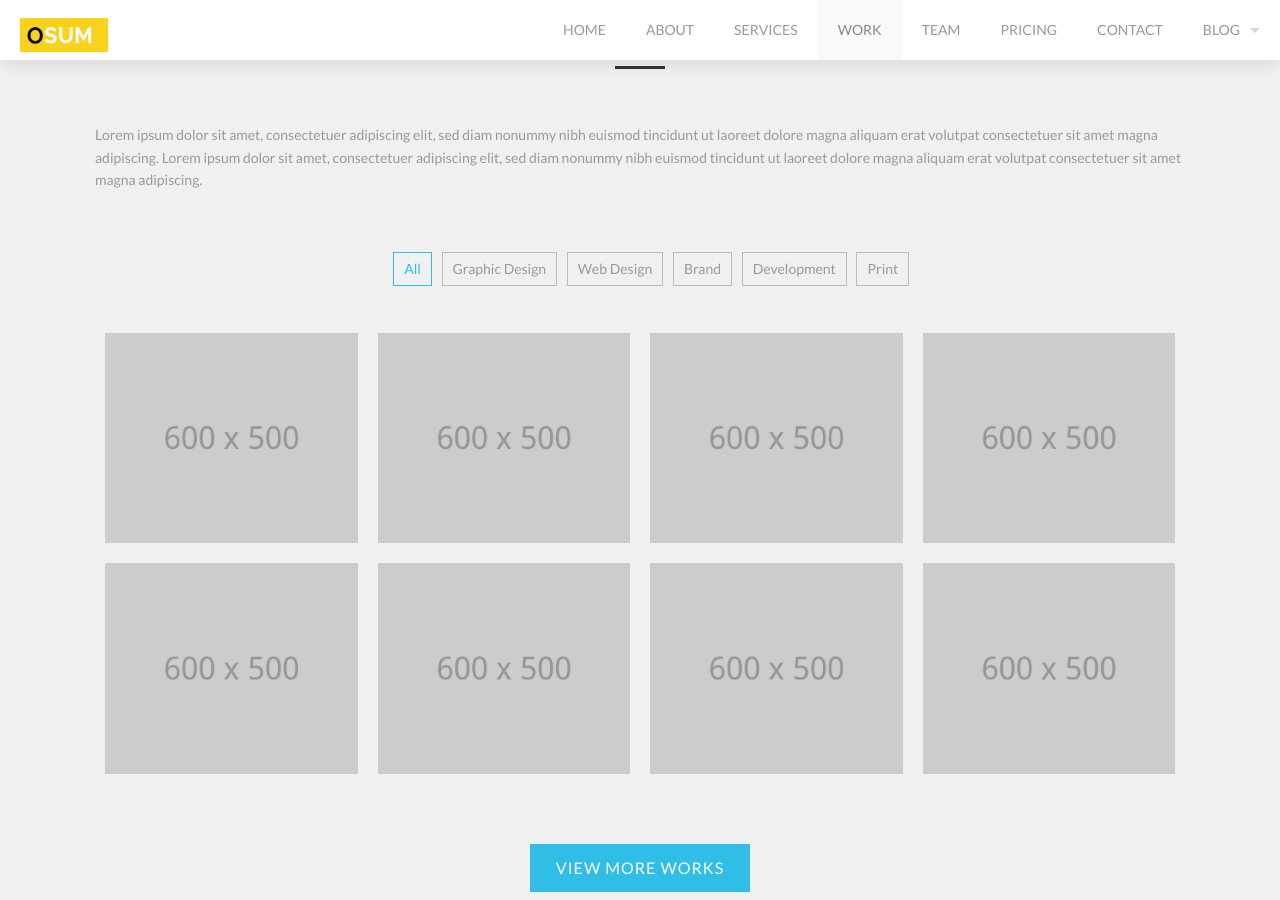
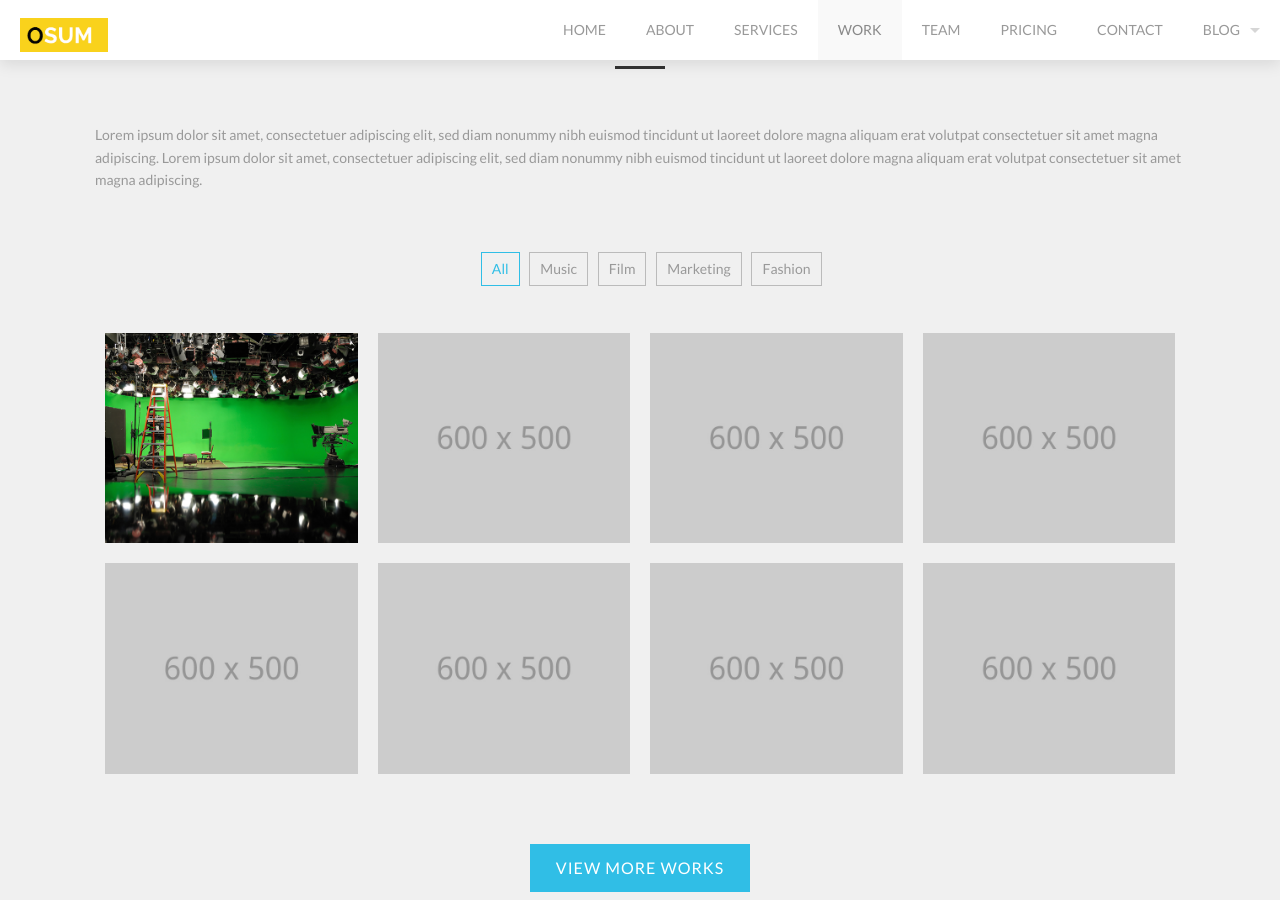
Before and after one commit to acarranza34/Esteem-Enterprise-Site, a Jekyll site: the page built from index.html, in a window 1280 px wide and 900 px high, scrolled down 3112 px. Built offline with Jekyll 4.4.1, drawn with Linux system fonts in a browser that asks for light colours; some web fonts are replaced.

Commit message:
updating works 1

```diff
--- a/index.html
+++ b/index.html
@@ -44,10 +44,10 @@ slides:
         url: http://themeforest.net/user/honryou/portfolio?ref=honryou
 works:
   - image: /Esteem-Enterprise-Site/images/@stock/one-page-work-1.jpg
-    title: Beautiful Girl
+    title: Green Studio Set
     link_to: portfolio-item.html
-    class: graphic-design
-    desc: Design &amp; Development
+    class: film
+    desc: Our Green Studio is complemented by on-site pre &amp; post-editing rooms...
   - image: /Esteem-Enterprise-Site/images/@stock/one-page-work-2.jpg
     title: Look at me
     link_to: portfolio-item.html
@@ -380,19 +380,16 @@ socials:
               <a data-cat='all' href='#'>All</a>
             </li>
             <li>
-              <a data-cat='graphic-design' href='#'>Graphic Design</a>
+              <a data-cat='music' href='#'>Music</a>
             </li>
             <li>
-              <a data-cat='web-design' href='#'>Web Design</a>
+              <a data-cat='film' href='#'>Film</a>
             </li>
             <li>
-              <a data-cat='brand' href='#'>Brand</a>
+              <a data-cat='marketing' href='#'>Marketing</a>
             </li>
             <li>
-              <a data-cat='development' href='#'>Development</a>
-            </li>
-            <li>
-              <a data-cat='print' href='#'>Print</a>
+              <a data-cat='fashion' href='#'>Fashion</a>
             </li>
           </ul>
         </div>
```
Also changed, not shown: images/@stock/one-page-work-1.jpg.
